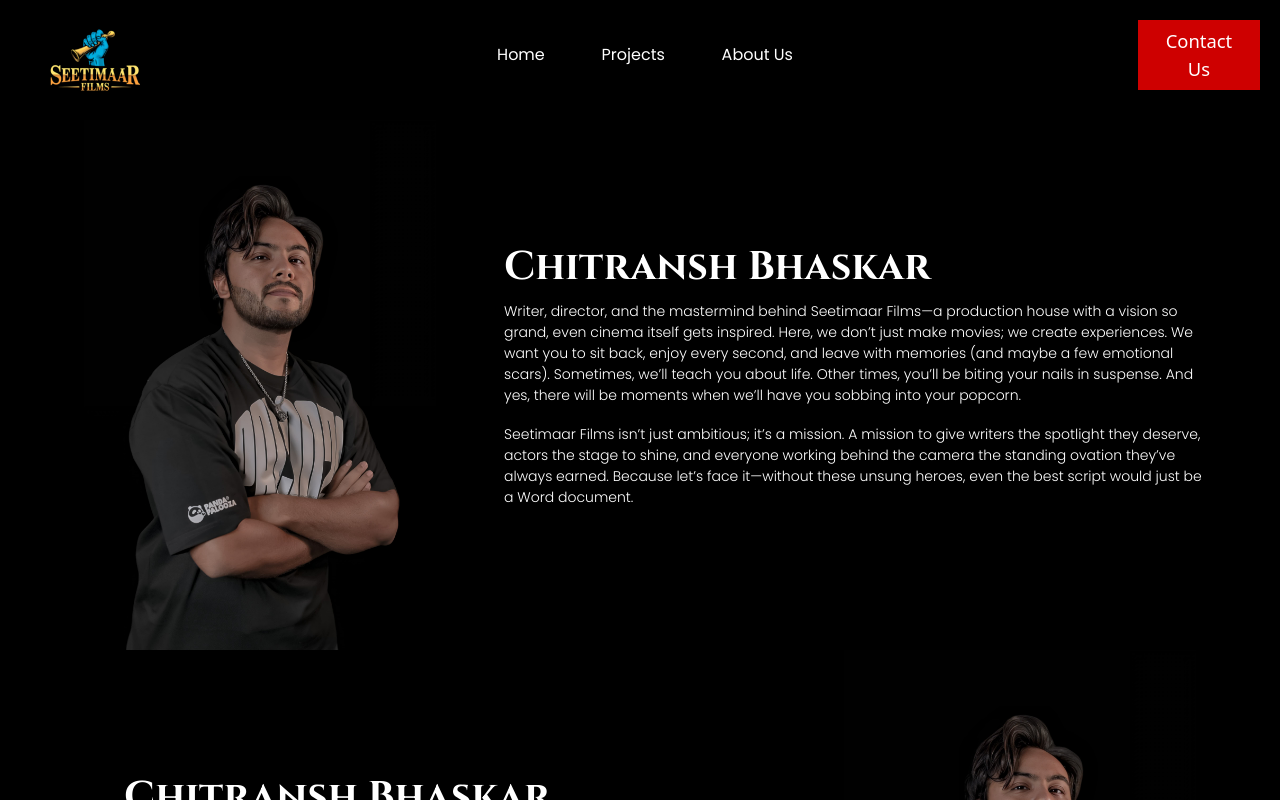
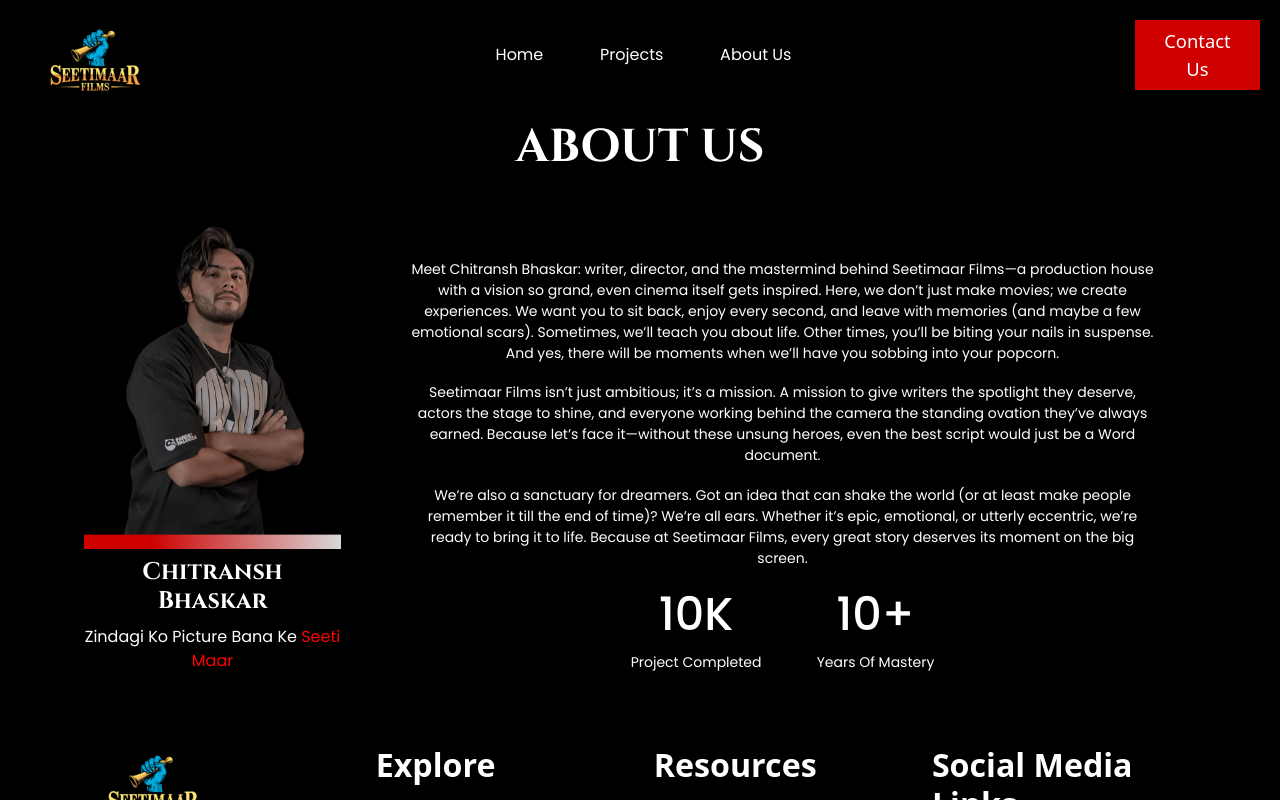
Before and after one commit to sumant1512/seetimaar-films, an Angular app: page /about in a window 1280 px wide. Shown: the top 800 px of the page. Built offline with nearby package versions, Linux system fonts and the light colour scheme; a web font is replaced by a local one.

Commit message:
about page added

```diff
--- a/src/app/+about/about.component.html
+++ b/src/app/+about/about.component.html
@@ -1,8 +1,49 @@
-<section>
-  <div
-    class="container about-container mt-0 mt-md-5 mt-lg-0 mb-4 mb-md-5 pb-0 pb-lg-3"
-  >
-    <app-about-card [aboutData]="chitranshAbout"></app-about-card>
-    <app-about-card [aboutData]="otherAbout"></app-about-card>
+<div class="container about-container bg">
+  <h1 class="about-us-heading">ABOUT US</h1>
+
+  <div class="row align-items-end">
+    <div class="col-12 col-lg-3 text-center">
+      <img src="a-chitransh.png" class="img-fluid" alt="" />
+      <h5 class="mt-2 name px-3">Chitransh Bhaskar</h5>
+      <p class="tag-line">Zindagi Ko Picture Bana Ke <span>Seeti Maar</span></p>
+    </div>
+    <div
+      class="col-12 col-lg-9 px-3 px-lg-5 text-center about-content mt-4 mt-lg-3"
+    >
+      <p>
+        Meet Chitransh Bhaskar: writer, director, and the mastermind behind
+        Seetimaar Films—a production house with a vision so grand, even cinema
+        itself gets inspired. Here, we don’t just make movies; we create
+        experiences. We want you to sit back, enjoy every second, and leave with
+        memories (and maybe a few emotional scars). Sometimes, we’ll teach you
+        about life. Other times, you’ll be biting your nails in suspense. And
+        yes, there will be moments when we’ll have you sobbing into your
+        popcorn.
+      </p>
+      <p>
+        Seetimaar Films isn’t just ambitious; it’s a mission. A mission to give
+        writers the spotlight they deserve, actors the stage to shine, and
+        everyone working behind the camera the standing ovation they’ve always
+        earned. Because let’s face it—without these unsung heroes, even the best
+        script would just be a Word document.
+      </p>
+      <p>
+        We’re also a sanctuary for dreamers. Got an idea that can shake the
+        world (or at least make people remember it till the end of time)? We’re
+        all ears. Whether it’s epic, emotional, or utterly eccentric, we’re
+        ready to bring it to life. Because at Seetimaar Films, every great story
+        deserves its moment on the big screen.
+      </p>
+      <div class="d-flex gap-5 justify-content-center">
+        <div>
+          <h1>10K</h1>
+          <p>Project Completed</p>
+        </div>
+        <div>
+          <h1>10+</h1>
+          <p>Years Of Mastery</p>
+        </div>
+      </div>
+    </div>
   </div>
-</section>
+</div>
--- a/src/app/+about/about.component.scss
+++ b/src/app/+about/about.component.scss
@@ -1,3 +1,31 @@
 .about-container {
   padding-top: 120px;
+
+  .about-us-heading {
+    font-family: Cinzel;
+    font-weight: 700;
+    text-align: center;
+  }
+
+  .about-content {
+    font-family: Poppins;
+    font-size: 14px;
+    font-weight: 400;
+  }
+
+  .name {
+    font-family: Cinzel;
+    font-weight: 700;
+    font-size: 24px;
+  }
+
+  .tag-line {
+    font-family: Poppins;
+    font-weight: 400;
+    font-size: 16px;
+
+    span {
+      color: red;
+    }
+  }
 }
--- a/src/app/+shared/header/header.component.scss
+++ b/src/app/+shared/header/header.component.scss
@@ -16,7 +16,7 @@
 }
 
 .contact-btn {
-  min-width: 122px;
+  min-width: 125px;
   background-color: #ce0000;
   color: white;
   padding: 7px 16px 8px 16px;
```
Also changed, not shown: public/a-chitransh.png (added), public/a-harsh.png (added).
